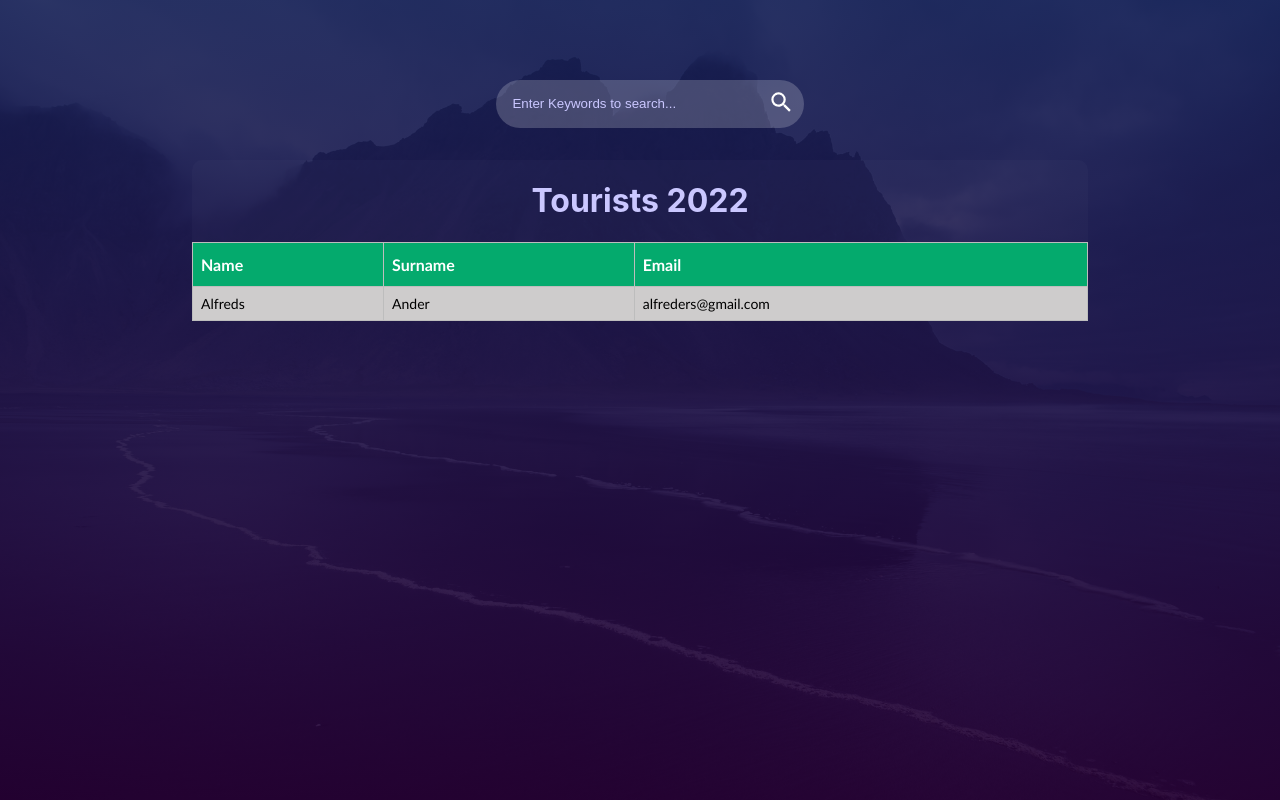
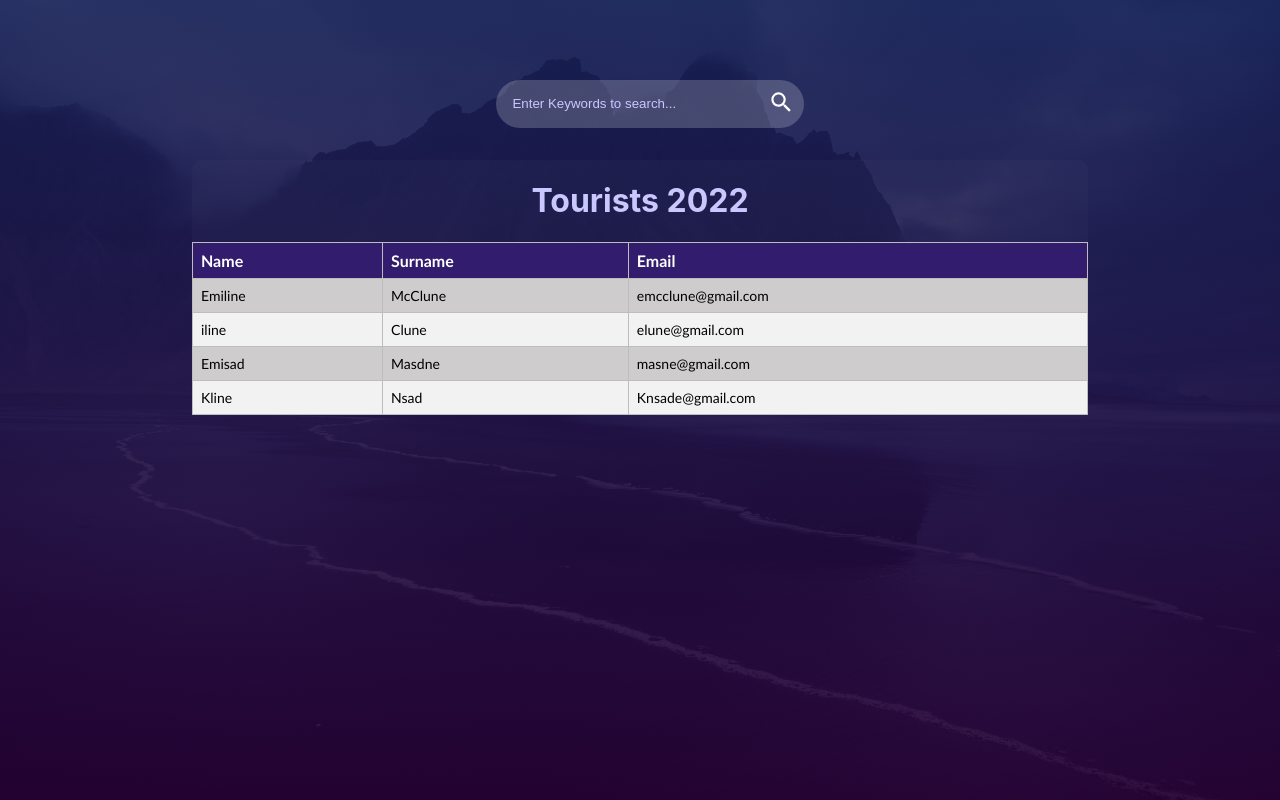
Before and after one commit to alee-nasir/eff-search, a React (Create React App) app: page / in a window 1280 px wide. Built offline with nearby package versions, Linux system fonts and the light colour scheme.

Commit message:
search logic by single object attribute

```diff
--- a/src/App.js
+++ b/src/App.js
@@ -1,12 +1,11 @@
 import "./App.css";
-import DataList from "./components/DataList";
+
 import SearchBar from "./components/SearchBar";
 
 function App() {
   return (
     <div className="App">
       <SearchBar />
-      <DataList />
     </div>
   );
 }
--- /dev/null
+++ b/src/Tourists.js
@@ -0,0 +1,26 @@
+export const Tourists = [
+  {
+    id: "1",
+    name: "Emiline",
+    surname: "McClune",
+    email: "emcclune@gmail.com",
+  },
+  {
+    id: "2",
+    name: "iline",
+    surname: "Clune",
+    email: "elune@gmail.com",
+  },
+  {
+    id: "3",
+    name: "Emisad",
+    surname: "Masdne",
+    email: "masne@gmail.com",
+  },
+  {
+    id: "4",
+    name: "Kline",
+    surname: "Nsad",
+    email: "Knsade@gmail.com",
+  },
+];
--- a/src/components/DataList.css
+++ b/src/components/DataList.css
@@ -18,8 +18,14 @@
   width: 100%;
   border-radius: 5px;
 }
+
 .table th {
   font-size: 16px;
+  padding-top: 12px;
+  padding-bottom: 12px;
+  text-align: left;
+  background-color: #321c6e;
+  color: white;
 }
 
 .table td,
@@ -38,11 +44,3 @@
 .table tr:hover {
   background-color: rgb(176, 137, 194);
 }
-
-.table th {
-  padding-top: 12px;
-  padding-bottom: 12px;
-  text-align: left;
-  background-color: #04aa6d;
-  color: white;
-}
--- a/src/components/DataList.js
+++ b/src/components/DataList.js
@@ -1,11 +1,11 @@
 import React from "react";
 import "../components/DataList.css";
+import { Tourists } from "../Tourists";
 
-export default function DataList() {
+export default function DataList(props) {
   return (
     <div className="table-container">
       <h1>Tourists 2022</h1>
-
       <table className="table">
         <thead>
           <tr>
@@ -15,11 +15,15 @@ export default function DataList() {
           </tr>
         </thead>
         <tbody>
-          <tr>
-            <td>Alfreds </td>
-            <td>Ander</td>
-            <td>alfreders@gmail.com</td>
-          </tr>
+          {Tourists.filter((tourist) =>
+            tourist.name.toLocaleLowerCase().includes(props.query)
+          ).map((tourist) => (
+            <tr>
+              <td key={tourist.id}>{tourist.name}</td>
+              <td>{tourist.surname}</td>
+              <td>{tourist.email}</td>
+            </tr>
+          ))}
         </tbody>
       </table>
     </div>
--- a/src/components/SearchBar.js
+++ b/src/components/SearchBar.js
@@ -1,16 +1,26 @@
 import React from "react";
+import DataList from "./DataList";
+import { useState } from "react";
 import { MdSearch } from "react-icons/md";
 import "../components/SearchBar.css";
 
 export default function SearchBar() {
+  const [query, setQuery] = useState("");
   return (
+    <>
       <div className="searchbox">
         <div className="search-elements">
-        <input type="search" placeholder="Enter Keywords to search..." />
+          <input
+            type="search"
+            placeholder="Enter Keywords to search..."
+            onChange={(e) => setQuery(e.target.value)}
+          />
           <button>
             <MdSearch size="2em" color="white" />
           </button>
         </div>
       </div>
+      <DataList query={query} />
+    </>
   );
 }
```
Lines whose indentation alone changed are shown as unchanged.
